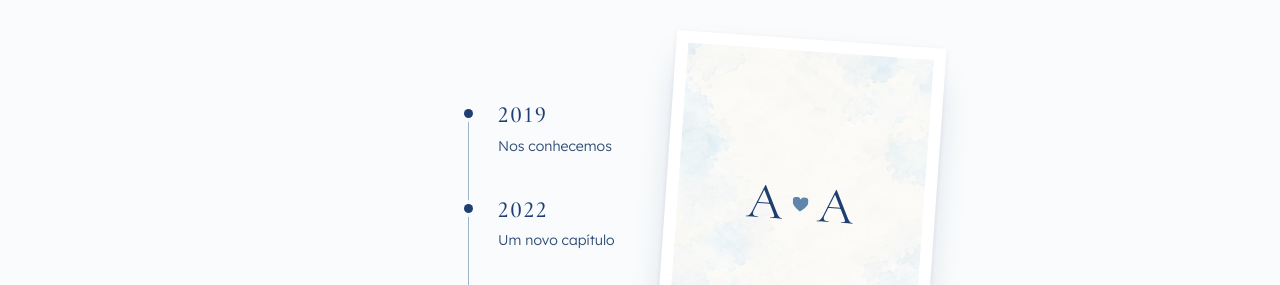
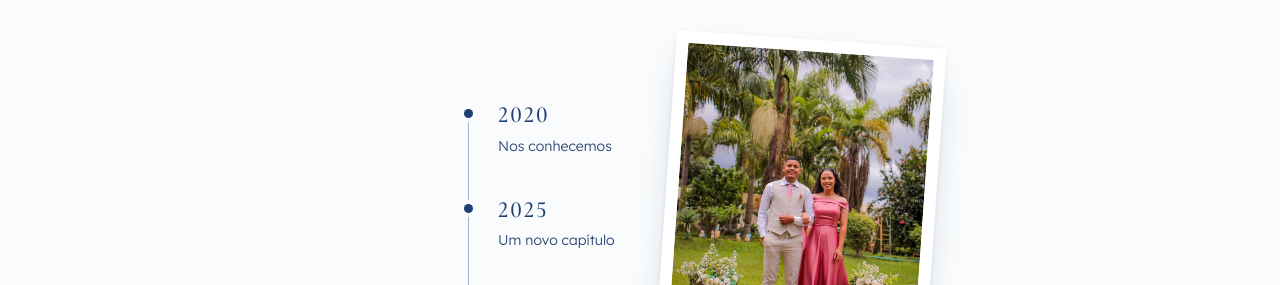
Before and after one commit to wenglesUx/convite-alfani-amanda-v8, a plain HTML site: page index.html in a window 1280 px wide. Shown: the part 1106-1391 px from the top of the page. Drawn offline with nearby package versions, Linux system fonts and the light colour scheme.

Commit message:
layout-changes
.

```diff
--- a/index.html
+++ b/index.html
@@ -149,11 +149,11 @@
                 <!-- TODO: confirmar com o casal as datas e textos reais da linha do tempo -->
                 <ol class="linha-tempo revelar">
                     <li>
-                        <strong>2019</strong>
+                        <strong>2020</strong>
                         <span>Nos conhecemos</span>
                     </li>
                     <li>
-                        <strong>2022</strong>
+                        <strong>2025</strong>
                         <span>Um novo capítulo</span>
                     </li>
                     <li>
@@ -165,7 +165,7 @@
                 <figure class="polaroid revelar">
                     <div class="polaroid__foto">
                         <!-- Coloque a foto do casal em /layout-images/convite/casal.jpg -->
-                        <img src="/layout-images/convite/casal.jpg" alt="Álfani e Amanda" loading="lazy" onerror="this.remove()">
+                        <img src="/layout-images/convite/casal.jpeg" alt="Álfani e Amanda" loading="lazy" onerror="this.remove()">
                         <div class="polaroid__reserva" aria-hidden="true">
                             <span>A</span><svg><use href="#coracao"/></svg><span>A</span>
                         </div>
@@ -398,7 +398,7 @@
 
 <footer class="rodape">
     <p>Dúvidas? Estamos a uma mensagem de distância.</p>
-    <a class="rodape__whats" id="link-whats" href="#" target="_blank" rel="noopener" aria-label="Falar no WhatsApp">
+    <a class="rodape__whats" id="link-whats" href="https://wa.me/61994061823" target="_blank" rel="noopener" aria-label="Falar no WhatsApp">
         <i class="bi bi-whatsapp"></i>
     </a>
 </footer>
```
Also changed, not shown: lista-de-presentes.html (+2 -2 lines), layout-images/convite/casal.jpeg (added).
